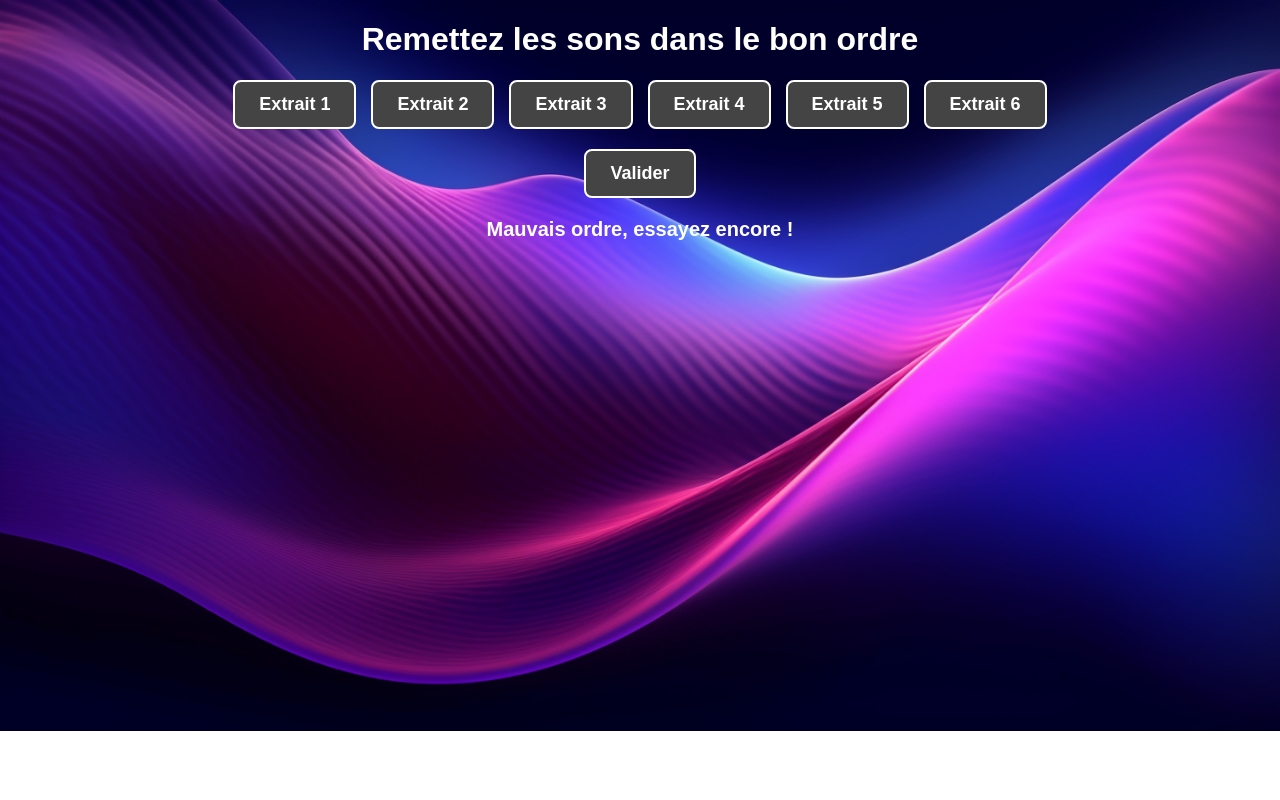
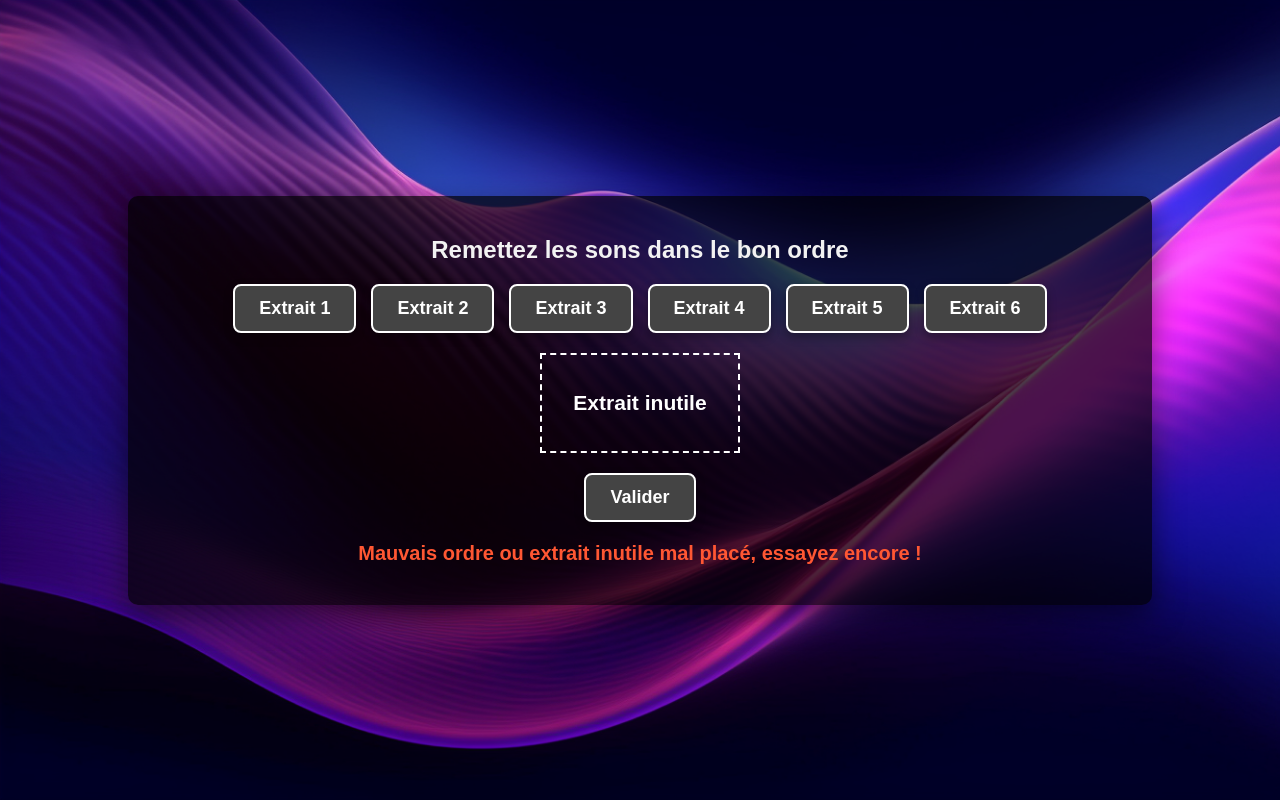
Before and after one commit to MathisGredt/Challenge48h, a plain HTML site: page Enigme2/html/music.html in a window 1280 px wide. Both pictures are taken after a click on the button "Valider". Drawn offline with Linux system fonts and the light colour scheme.

Commit message:
upgrade music page with debug css and new features

```diff
--- a/Enigme2/css/music.css
+++ b/Enigme2/css/music.css
@@ -1,3 +1,9 @@
+* {
+    margin: 0;
+    padding: 0;
+    box-sizing: border-box;
+}
+
 body {
     font-family: Arial, sans-serif;
     text-align: center;
@@ -7,14 +13,30 @@ body {
     background-repeat: no-repeat;
     background-size: cover;
     width: 100vw;
+    height: 100vh;
+    display: flex;
+    justify-content: center;
+    align-items: center;
 }
+
+/* Conteneur principal avec fond sombre */
+.content-container {
+    background: rgba(0, 0, 0, 0.7); /* Fond sombre avec transparence */
+    padding: 40px;
+    border-radius: 10px;
+    width: 80%;
+    text-align: center;
+    box-shadow: 0 10px 30px rgba(0, 0, 0, 0.5);
+}
+
+/* Style des boutons */
 .buttons-container {
     display: flex;
     justify-content: center;
     gap: 15px;
     margin: 20px 0;
-    flex-wrap: wrap;
 }
+
 button {
     padding: 12px 24px;
     font-size: 18px;
@@ -25,21 +47,64 @@ button {
     border: 2px solid white;
     border-radius: 8px;
     transition: background 0.3s, transform 0.2s;
+    box-shadow: 0 4px 10px rgba(0, 0, 0, 0.3);
 }
+
+/* Effet au survol des boutons */
 button:hover {
     background-color: #666;
     transform: scale(1.1);
 }
+
+/* Effet au clic */
 button:active {
     transform: scale(0.95);
 }
+
+/* Résultat */
+#result {
+    font-size: 20px;
+    font-weight: bold;
+    margin-top: 20px;
+    color: #ff5733;
+}
+
+/* Style de la sélection des extraits */
 .selected-sequence {
     margin-top: 20px;
     font-size: 18px;
     font-weight: bold;
 }
-#result {
-    font-size: 20px;
+
+/* Style du titre */
+h1 {
+    font-size: 24px;
     font-weight: bold;
-    margin-top: 20px;
+    color: #f2f2f2;
+    margin-bottom: 20px;
 }
+
+.unused-container {
+    width: 200px;
+    height: 100px;
+    border: 2px dashed white;
+    color: white;
+    font-size: 18px;
+    font-weight: bold;
+    display: flex;
+    justify-content: center;
+    align-items: center;
+    margin: 20px auto;
+}
+.unused-container.dragover {
+    background-color: rgba(255, 255, 255, 0.2);
+}
+
+/* Les boutons restent dans le conteneur original */
+.buttons-container {
+    display: flex;
+    justify-content: center;
+    gap: 15px;
+    margin: 20px 0;
+    flex-wrap: wrap;
+}
--- a/Enigme2/html/music.html
+++ b/Enigme2/html/music.html
@@ -6,10 +6,15 @@
     <link rel="stylesheet" href="../css/music.css">
 </head>
 <body>
-    <h1>Remettez les sons dans le bon ordre</h1>
-    <div id="buttons-container" class="buttons-container"></div>
-    <button id="validate">Valider</button>
-    <p id="result"></p>
+    <div class="content-container">
+        <h1>Remettez les sons dans le bon ordre</h1>
+        <div id="buttons-container" class="buttons-container"></div>
+        <div id="unused-container" class="unused-container">
+            <h3>Extrait inutile</h3>
+        </div>
+        <button id="validate">Valider</button>
+        <p id="result"></p>
+    </div>
 </body>
 <script src="../js/music.js"></script>
 </html>
--- a/Enigme2/js/music.js
+++ b/Enigme2/js/music.js
@@ -1,6 +1,10 @@
 document.addEventListener("DOMContentLoaded", function () {
-    const correctOrder = [2, 1, 4, 0, 3, 5];
-    let originalOrder = [0, 1, 2, 3, 4, 5];
+    const correctOrder = [2, 1, 4, 0, 3]; // L'ordre final correct (5 extraits)
+    let originalOrder = [0, 1, 2, 3, 4, 5]; // Tous les extraits au départ
+    let unusedSound = null; // Stocke l'extrait inutile
+    let currentPlayingSound = null;
+
+
     const sounds = [
         new Audio('../assets/music/extrait_4.mp4'),
         new Audio('../assets/music/extrait_2.mp4'),
@@ -11,57 +15,132 @@ document.addEventListener("DOMContentLoaded", function () {
     ];
 
     const container = document.getElementById("buttons-container");
+    const unusedContainer = document.getElementById("unused-container");
 
     function renderButtons(order) {
         container.innerHTML = "";
-        order.forEach((index, i) => {
-            const button = document.createElement("button");
-            button.innerText = `Extrait ${index + 1}`;
-            button.dataset.index = i;
-            button.draggable = true;
-            button.addEventListener("dragstart", dragStart);
-            button.addEventListener("dragover", dragOver);
-            button.addEventListener("drop", drop);
-            button.addEventListener("click", () => playSound(index));
+        order.forEach((index) => {
+            const button = createButton(index);
             container.appendChild(button);
         });
+    }
+
+    function createButton(index) {
+        const button = document.createElement("button");
+        button.innerText = `Extrait ${index + 1}`;
+        button.dataset.index = index;
+        button.draggable = true;
+        button.addEventListener("dragstart", dragStart);
+        button.addEventListener("click", () => playSound(index));
+        return button;
     }
 
     function dragStart(event) {
         event.dataTransfer.setData("text", event.target.dataset.index);
     }
 
+    function enableDragAndDrop() {
+        container.addEventListener("dragover", dragOver);
+        container.addEventListener("drop", drop);
+
+        unusedContainer.addEventListener("dragover", dragOverUnused);
+        unusedContainer.addEventListener("drop", dropUnused);
+    }
+
     function dragOver(event) {
         event.preventDefault();
+    }
+
+    function dragOverUnused(event) {
+        event.preventDefault();
+        unusedContainer.classList.add("dragover");
     }
 
     function drop(event) {
         event.preventDefault();
         const draggedIndex = parseInt(event.dataTransfer.getData("text"));
-        const targetIndex = parseInt(event.target.dataset.index);
 
-        let temp = originalOrder[draggedIndex];
-        originalOrder[draggedIndex] = originalOrder[targetIndex];
-        originalOrder[targetIndex] = temp;
-
-        renderButtons(originalOrder);
+        if (originalOrder.includes(draggedIndex)) {
+            const targetIndex = parseInt(event.target.dataset.index);
+            if (!isNaN(targetIndex)) {
+                let temp = originalOrder[originalOrder.indexOf(draggedIndex)];
+                originalOrder[originalOrder.indexOf(draggedIndex)] = originalOrder[originalOrder.indexOf(targetIndex)];
+                originalOrder[originalOrder.indexOf(targetIndex)] = temp;
+                renderButtons(originalOrder);
+            }
+        }
     }
 
-    function playSound(index) {
-        sounds[index].currentTime = 0;
-        sounds[index].play();
-    }
+    function dropUnused(event) {
+        event.preventDefault();
+        unusedContainer.classList.remove("dragover");
 
-    function validateOrder() {
-        if (JSON.stringify(originalOrder) === JSON.stringify(correctOrder)) {
-            document.getElementById("result").innerText = "Bravo, vous avez trouvé le bon ordre !";
-        } else {
-            document.getElementById("result").innerText = "Mauvais ordre, essayez encore !";
-            originalOrder = [0, 1, 2, 3, 4, 5];
+        const draggedIndex = parseInt(event.dataTransfer.getData("text"));
+
+        if (unusedSound === null && originalOrder.includes(draggedIndex)) {
+            // Déplacer un extrait utile vers unused-container
+            unusedSound = draggedIndex;
+            originalOrder = originalOrder.filter(i => i !== draggedIndex); // Supprime de la séquence
+
+            unusedContainer.innerHTML = ""; // On vide la div
+            unusedContainer.appendChild(createButton(draggedIndex));
+
+            renderButtons(originalOrder);
+        } else if (unusedSound !== null && draggedIndex === unusedSound) {
+            // L'utilisateur essaie de replacer l'extrait inutilisé dans la séquence
+            unusedSound = null;
+            originalOrder.push(draggedIndex);
+            unusedContainer.innerHTML = "<h3>Extrait inutile</h3>";
+
+            renderButtons(originalOrder);
+        } else if (unusedSound !== null && originalOrder.includes(draggedIndex)) {
+            // Échange entre un extrait utile et l'extrait inutile
+            const temp = unusedSound;
+            unusedSound = draggedIndex;
+            originalOrder[originalOrder.indexOf(draggedIndex)] = temp;
+
+            // Mise à jour des affichages
+            unusedContainer.innerHTML = "";
+            unusedContainer.appendChild(createButton(unusedSound));
+
             renderButtons(originalOrder);
         }
     }
 
+
+    function playSound(index) {
+        if (currentPlayingSound) {
+            currentPlayingSound.pause(); // Arrêter le son en cours
+            currentPlayingSound.currentTime = 0; // Remettre à 0
+        }
+
+        currentPlayingSound = sounds[index]; // Mettre à jour le son en cours
+        currentPlayingSound.play();
+
+        // Détecter la fin du son pour réinitialiser `currentPlayingSound`
+        currentPlayingSound.onended = () => {
+            currentPlayingSound = null;
+        };
+    }
+
+
+    function validateOrder() {
+        if (JSON.stringify(originalOrder) === JSON.stringify(correctOrder) && unusedSound !== null) {
+            document.getElementById("result").innerText = "Bravo, vous avez trouvé le bon ordre et placé l'extrait inutile !";
+        } else {
+            document.getElementById("result").innerText = "Mauvais ordre ou extrait inutile mal placé, essayez encore !";
+            resetGame();
+        }
+    }
+
+    function resetGame() {
+        originalOrder = [0, 1, 2, 3, 4, 5];
+        unusedSound = null;
+        unusedContainer.innerHTML = "<h3>Extrait inutile</h3>";
+        renderButtons(originalOrder);
+    }
+
     document.getElementById("validate").addEventListener("click", validateOrder);
+    enableDragAndDrop();
     renderButtons(originalOrder);
 });
```
